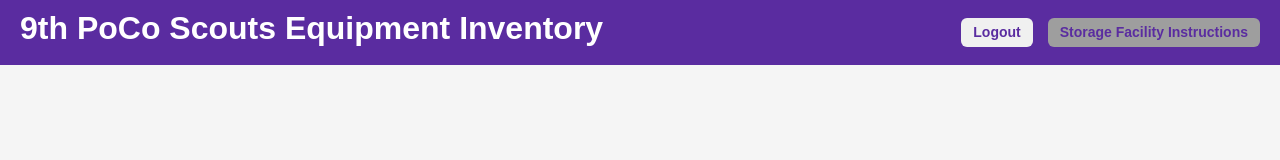
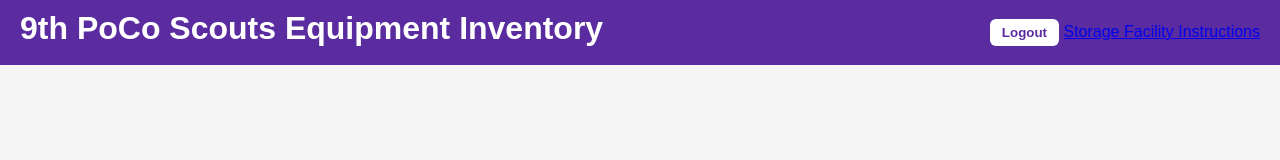
Before and after one commit to scouter-g/9thPocoScouts, a plain HTML site: page index.html in a window 1280 px wide. Drawn offline with Linux system fonts and the light colour scheme; no server answers.

Commit message:
update header layout and storage instructions link

```diff
--- a/index.html
+++ b/index.html
@@ -10,22 +10,22 @@
 <body>
 
   <!-- HEADER -->
-  <header class="header">
-    <div class="header-left">
-      <h1>9th PoCo Scouts Equipment Inventory</h1>
-      <div id="userDisplay" class="user-info"></div>
-    </div>
+<header class="header">
 
-    <div class="header-right">
+  <h1>9th PoCo Scouts Equipment Inventory</h1>
+
+  <div class="header-user-row">
+    <div id="userDisplay" class="user-info"></div>
+
+    <div class="header-buttons">
       <button id="logoutBtn" onclick="logout()">Logout</button>
-
-      <a href="/docs/storage-access-instructions.pdf"
-        target="_blank"
-        class="storage-link">
+      <a href="/docs/storage-access-instructions.pdf" target="_blank" class="storage-link">
         Storage Facility Instructions
       </a>
     </div>
-  </header>
+  </div>
+
+</header>
 
   <!-- ⭐ HIDE ALL UI UNTIL AUTHORIZED ⭐ -->
   <div id="appContainer" style="display:none;">
```
